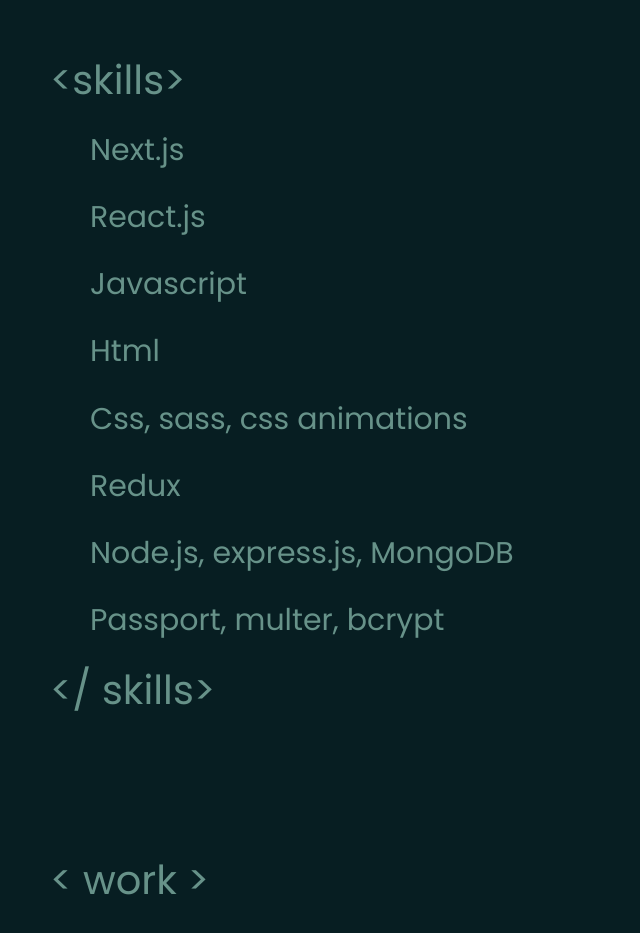
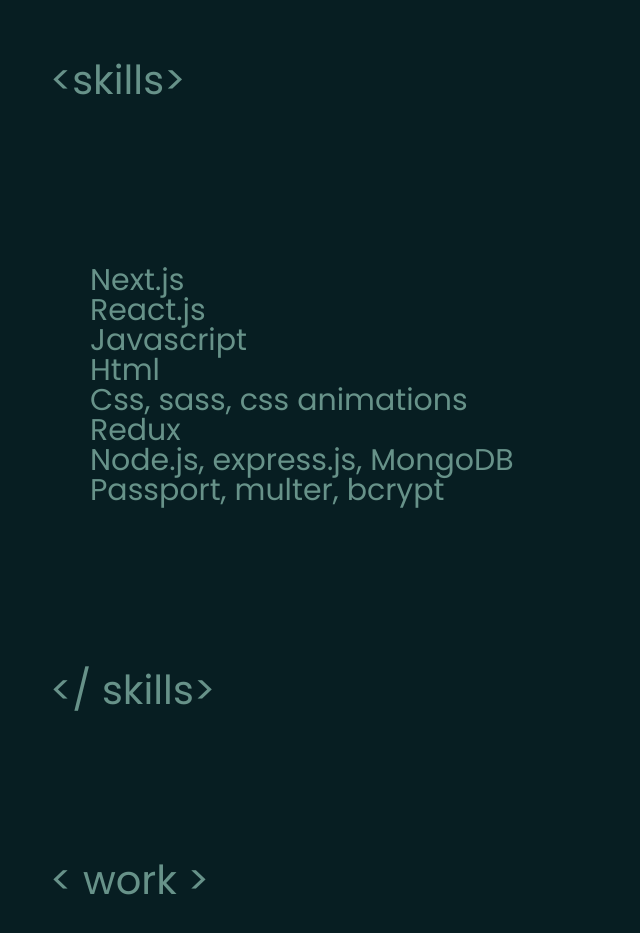
Before and after one commit to NachoVarni/portfolio-varni, a Next.js app: page / in a window 1280 px wide. Shown: the part 840-1773 px from the top of the page, without its empty margins (0-640 px from the left). Built offline with nearby package versions, Linux system fonts and the light colour scheme.

Commit message:
fixing skills

```diff
--- a/components/Skills/Skills.module.scss
+++ b/components/Skills/Skills.module.scss
@@ -38,8 +38,7 @@
   display: flex;
   flex-direction: column;
   justify-content: space-between;
-  min-height: 500px;
-
+  line-height: 3rem;
   list-style: none;
   margin: 30px 0px 30px 40px;
 
```
